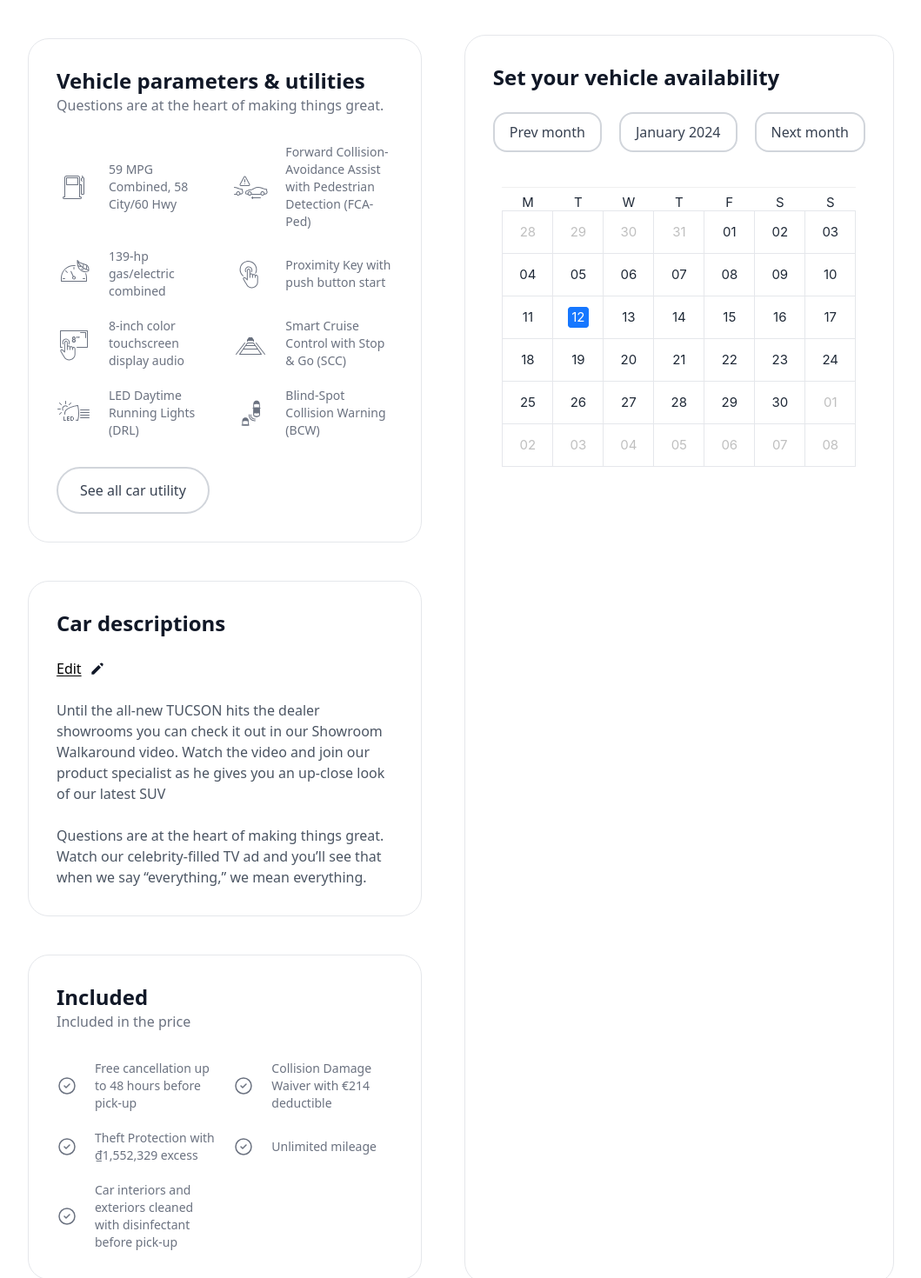
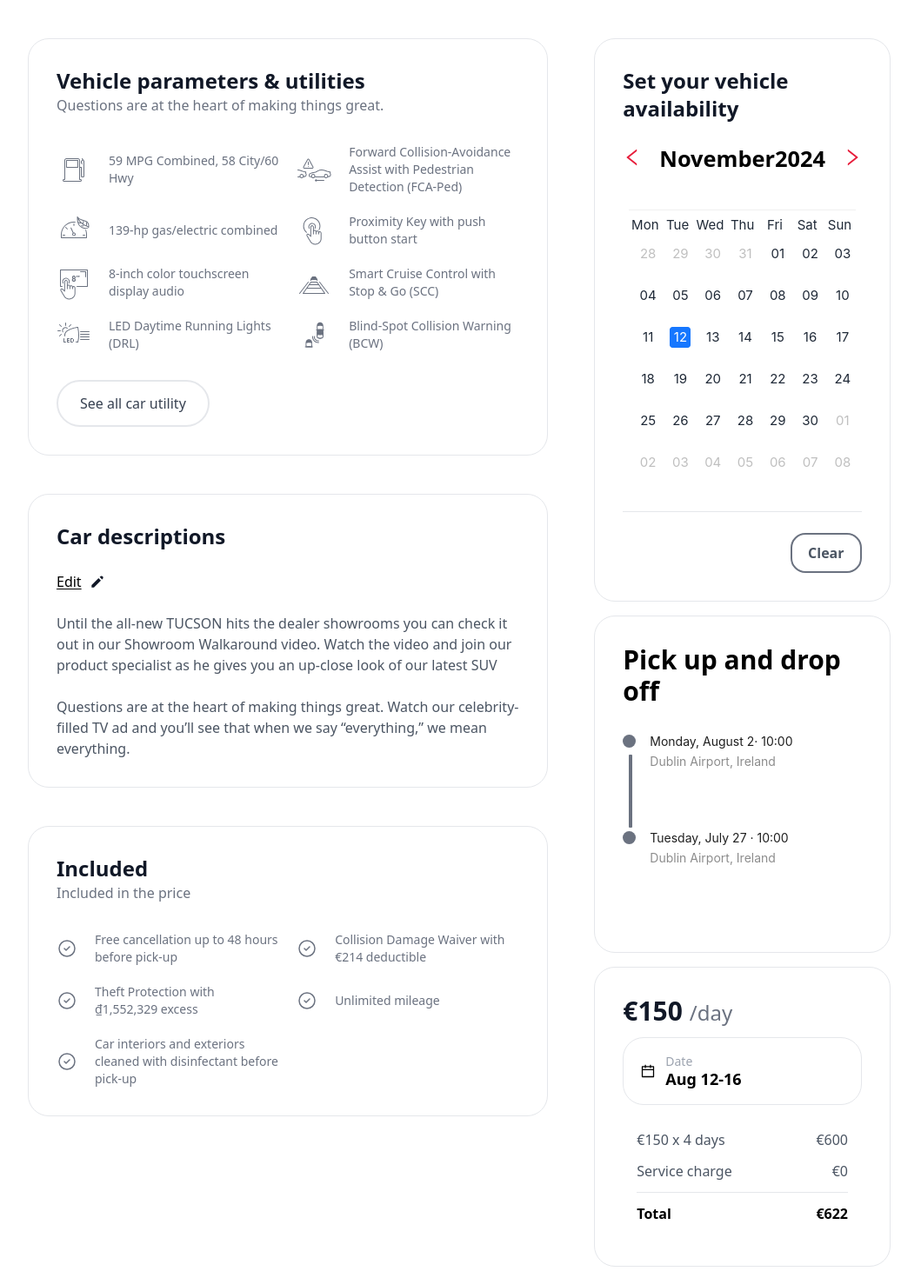
Before and after one commit to sankar-bhadran/frontend-uoto, a Next.js app: page /vehicleparameter in a window 1280 px wide. Shown: the part 160-1630 px from the top of the page at 87% size, without its empty margins (112-1171 px from the left). Built offline with nearby package versions, Linux system fonts and the light colour scheme.

Commit message:
'pickup-and-totalcard-updation'

```diff
--- a/app/globals.css
+++ b/app/globals.css
@@ -56,7 +56,7 @@
 
 .ant-picker-content,
 td {
-  border: 1px solid #e5e7eb;
+  /* border-bottom: 1px solid #e5e7eb; */
   border-collapse: collapse;
 }
 
@@ -76,3 +76,20 @@ th {
   border: none;
   padding: 10px;
 }
+
+.ant-steps-item-icon > .ant-steps-icon .ant-steps-icon-dot {
+  background-color: beige;
+}
+
+.ant-steps.ant-steps-vertical
+  > .ant-steps-item
+  > .ant-steps-item-container
+  > .ant-steps-item-tail::after {
+  height: 104%;
+  width: 2px;
+  border: 2px dashed #6b7280;
+}
+
+.ant-steps.ant-steps-vertical > .ant-steps-item .ant-steps-item-content {
+  min-height: 111px;
+}
--- a/components/calendar/CalendarComponent.tsx
+++ b/components/calendar/CalendarComponent.tsx
@@ -18,9 +18,36 @@ dayjs.updateLocale("en", {
   weekStart: 1,
 });
 
+type CalendarComponent = {
+  setMonthAndYear: () => void;
+};
+
 const CalendarComponent = forwardRef((props, ref) => {
+  const { setMonthAndYear } = props;
   const [currentDate, setCurrentDate] = useState<Dayjs>(dayjs());
-  console.log(currentDate);
+  const monthName = currentDate.format("MMMM");
+  const year = currentDate.format("YYYY");
+  const [datatosent, setDataToSent] = useState<{ month: string; year: string }>(
+    {
+      month: "",
+      year: "",
+    }
+  );
+  console.log(datatosent);
+  useEffect(() => {
+    setDataToSent({ month: monthName, year: year });
+  }, [currentDate]);
+
+  useEffect(() => {
+    if (datatosent.month && datatosent.year) {
+      sendMonthAndYear();
+    }
+  }, [datatosent]);
+
+  const sendMonthAndYear = () => {
+    console.log("inital render");
+    setMonthAndYear(datatosent);
+  };
 
   useImperativeHandle(ref, () => ({
     handleNextMonth: () => {
@@ -31,7 +58,7 @@ const CalendarComponent = forwardRef((props, ref) => {
     },
   }));
 
-  const day = ["M", "T", "W", "T", "F", "S", "S"];
+  const day = ["Mon", "Tue", "Wed", "Thu", "Fri", "Sat", "Sun"];
 
   useEffect(() => {
     for (let i = 1; i < 8; i++) {
@@ -53,7 +80,6 @@ const CalendarComponent = forwardRef((props, ref) => {
       <ConfigProvider
         theme={{
           token: {
-            colorTextHeading: "red",
             colorText: "#1F2937",
             fontSize: 15,
             fontWeightStrong: 700,
@@ -70,6 +96,7 @@ const CalendarComponent = forwardRef((props, ref) => {
           onChange={(date) => setCurrentDate(date)}
         />
       </ConfigProvider>
+      {/* <button onClick={sendMonthAndYear}>Click</button> */}
     </div>
   );
 });
--- a/components/calendarfullcomponent/FullCalendar.tsx
+++ b/components/calendarfullcomponent/FullCalendar.tsx
@@ -1,39 +1,72 @@
 "use client";
-import React, { useRef } from "react";
+import React, { useRef, useState } from "react";
 import CalendarComponent from "../calendar/CalendarComponent";
+import { LeftOutlined, RightOutlined } from "@ant-design/icons";
+
+type CalendarComponentRef = {
+  sendMonthAndYear: () => void;
+};
+
+type calendarData = {
+  month: string;
+  year: string;
+};
+
 const FullCalendar = () => {
-  //   const [];
-  const childRef = useRef();
+  const [dataFromChild, setDataFromChild] = useState<calendarData>();
+  const handleMonthAndYear = (data: calendarData) => {
+    setDataFromChild(data);
+  };
+
+  const childRef = useRef<CalendarComponentRef>(null);
   return (
-    <div className="rounded-[24px] border-[1px] border-[#E5E7EB]  p-[32px] flex flex-col gap-6">
+    <div className="rounded-[24px] border-[1px] border-[#E5E7EB]  p-[32px] flex flex-col gap-6 ">
       <div>
         <h1 className="text-2xl font-semibold text-primarytext-color">
           Set your vehicle availability
         </h1>
       </div>
-      <div className="flex gap-[20px]">
+      <div className="flex justify-between items-center gap-[20px] ">
         <button
-          className="pt-[9px] pr-[17px] pb-[9px] pl-[17px] text-nowrap border-[#D1D5DB] rounded-[16px] border-2 text-base font-medium text-[#374151]"
           onClick={() => {
             childRef.current.handlePrevMonth();
           }}
         >
-          Prev month
+          <LeftOutlined
+            style={{
+              color: "#E71C3A",
+              fontSize: "22px",
+            }}
+          />
         </button>
-        <button className="pt-[9px] pr-[17px] pb-[9px] pl-[17px] text-nowrap border-[#D1D5DB] rounded-[16px] border-2 text-base font-medium text-[#374151]">
-          January 2024
-        </button>
+        <p className="text-[#000000] font-extrabold text-[25.36px] leading-[35.96px]">
+          {dataFromChild?.month}
+          {dataFromChild?.year}
+        </p>
         <button
-          className="pt-[9px] pr-[17px] pb-[9px] pl-[17px] text-nowrap border-[#D1D5DB] rounded-[16px] border-2 text-base font-medium text-[#374151]"
           onClick={() => {
             childRef.current.handleNextMonth();
           }}
         >
-          Next month
+          <RightOutlined
+            style={{
+              color: "#E71C3A",
+              fontSize: "22px",
+            }}
+          />
         </button>
       </div>
       <div className="flex justify-center">
-        <CalendarComponent ref={childRef} />
+        <CalendarComponent
+          ref={childRef}
+          setMonthAndYear={handleMonthAndYear}
+        />
+      </div>
+      <hr />
+      <div className="flex justify-end ">
+        <button className=" w-[30%] pt-[9px] pr-[17px] pb-[9px] pl-[17px] text-nowrap border-[#6B7280] rounded-[17.11px] border-2 text-base font-bold text-[#4B5563]">
+          Clear
+        </button>
       </div>
     </div>
   );
--- /dev/null
+++ b/components/pickupanddropoff/PickupanddropoffComponent.tsx
@@ -0,0 +1,45 @@
+import React from "react";
+import { Steps, ConfigProvider } from "antd";
+
+const PickupanddropoffComponent = () => {
+  return (
+    <div className="rounded-[24px] border-[1px] border-[#E5E7EB] flex flex-col p-[32px] gap-7">
+      <div>
+        <h1 className="text-3xl font-semibold">Pick up and drop off</h1>
+      </div>
+      <div>
+        <ConfigProvider
+          theme={{
+            token: {
+              colorPrimary: "#6B7280",
+            },
+            components: {
+              Steps: {
+                dotSize: 15,
+              },
+            },
+          }}
+        >
+          <Steps
+            progressDot
+            current={2}
+            direction="vertical"
+            size="small"
+            items={[
+              {
+                title: "Monday, August 2· 10:00",
+                description: "Dublin Airport, Ireland",
+              },
+              {
+                title: "Tuesday, July 27 · 10:00",
+                description: "Dublin Airport, Ireland",
+              },
+            ]}
+          />
+        </ConfigProvider>
+      </div>
+    </div>
+  );
+};
+
+export default PickupanddropoffComponent;
--- /dev/null
+++ b/components/totalcard/TotalCardComponent.tsx
@@ -0,0 +1,43 @@
+import { CalendarOutlined } from "@ant-design/icons";
+import React from "react";
+
+const TotalCardComponent = () => {
+  return (
+    <div className="rounded-[24px] border-[1px] border-[#E5E7EB] p-[32px] flex flex-col gap-3">
+      <h1 className="text-3xl font-semibold text-primarytext-color">
+        €150{" "}
+        <span className="text-2xl font-medium text-Tertiarytext-color">
+          /day
+        </span>
+      </h1>
+      <div className="flex gap-3 rounded-[24px] border-[1px] border-[#E5E7EB] p-5">
+        <CalendarOutlined />
+        <span>
+          <p className="text-[14px] leading-[14px] font-normal text-[#9CA3AF] mb-1">
+            Date
+          </p>
+          <h1 className="text-[18px] leading-[18px] font-semibold">
+            Aug 12-16
+          </h1>
+        </span>
+      </div>
+      <div className="flex flex-col p-4 gap-3">
+        <span className="flex justify-between">
+          <p className="text-base font-normal text-[#4B5563]">€150 x 4 days</p>
+          <p className="text-base font-normal text-[#4B5563]">€600</p>
+        </span>
+        <span className="flex justify-between">
+          <p className="text-base font-normal text-[#4B5563]">Service charge</p>
+          <p className="text-base font-normal text-[#4B5563]">€0</p>
+        </span>
+        <hr />
+        <span className="flex justify-between">
+          <p className="text-base font-semibold">Total</p>
+          <p className="text-base font-semibold">€622</p>
+        </span>
+      </div>
+    </div>
+  );
+};
+
+export default TotalCardComponent;
--- a/components/vehicleparameter/VehicleParameterComponent.tsx
+++ b/components/vehicleparameter/VehicleParameterComponent.tsx
@@ -12,7 +12,8 @@ import checkCricleIcon from "../icons/Check circle.svg";
 import Image from "next/image";
 import Link from "next/link";
 import FullCalendar from "../calendarfullcomponent/FullCalendar";
-
+import PickupanddropoffComponent from "../pickupanddropoff/PickupanddropoffComponent";
+import TotalCardComponent from "../totalcard/TotalCardComponent";
 const VehcileParameterComponent = () => {
   const vehcileParameterData = [
     { image: fuelDispenserIcon, sentences: "59 MPG Combined, 58 City/60 Hwy" },
@@ -63,7 +64,7 @@ const VehcileParameterComponent = () => {
       <div className="container ">
         <div className="max-w-[80%] px-0 py-[51px] mx-auto mt-[60px] ">
           <div className="grid  grid-cols-[2.2fr,1.2fr] gap-[45px] p-3">
-            <div className="flex flex-col gap-[44px] p-1 ">
+            <div className="flex flex-col gap-[44px] p-1">
               <div className="rounded-[24px] border-[1px] border-[#E5E7EB] p-[32px] ">
                 <div className="flex flex-col gap-[32px]">
                   <div>
@@ -95,7 +96,7 @@ const VehcileParameterComponent = () => {
                     </div>
                   </div>
                   <div>
-                    <button className=" pt-[13px] pr-[25px] pb-[13px] pl-[25px] border-[#D1D5DB] rounded-[56px] border-2 text-base font-medium text-[#374151] ">
+                    <button className=" pt-[13px] pr-[25px] pb-[13px] pl-[25px] border-[#E5E7EB] rounded-[56px] border-2 text-base font-medium text-[#374151] ">
                       See all car utility
                     </button>
                   </div>
@@ -161,7 +162,11 @@ const VehcileParameterComponent = () => {
                 </div>
               </div>
             </div>
-            <FullCalendar />
+            <div className="p-1 flex flex-col gap-4">
+              <FullCalendar />
+              <PickupanddropoffComponent />
+              <TotalCardComponent />
+            </div>
           </div>
         </div>
       </div>
```
